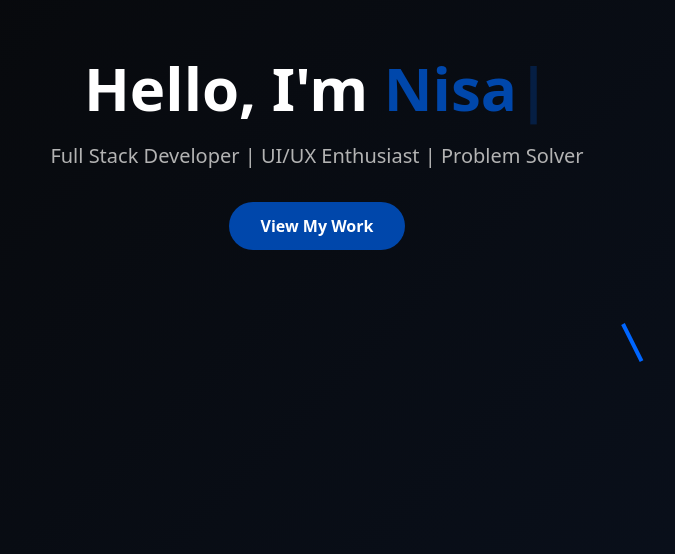
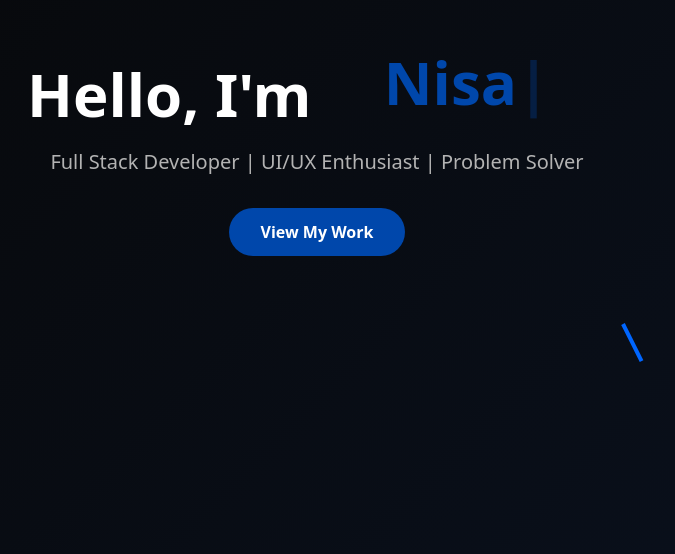
Before and after one commit to nisar7988/portfolio, a React (Vite) app: page / in a window 1280 px wide. Shown: the part 246-800 px from the top of the page, without its empty margins (323-998 px from the left). Built offline with nearby package versions, Linux system fonts and the light colour scheme.

Commit message:
responsevi fix

```diff
--- a/src/components/sections/Hero.jsx
+++ b/src/components/sections/Hero.jsx
@@ -45,12 +45,15 @@ const Hero = () => {
           className="text-6xl font-bold mb-6"
           style={{ color: Colors.text.primary }}
         >
-          Hello, I'm <span style={{ color: Colors.accent.blue }}>{text}</span>
-          <motion.span
-            animate={{ opacity: [0, 1, 0] }}
-            transition={{ duration: 0.8, repeat: Infinity }}
-            style={{ color: Colors.accent.blue }}
-          >|</motion.span>
+          Hello, I'm{" "}
+          <div className="inline-block min-w-[280px] h-[72px] align-bottom">
+            <span style={{ color: Colors.accent.blue }}>{text}</span>
+            <motion.span
+              animate={{ opacity: [0, 1, 0] }}
+              transition={{ duration: 0.8, repeat: Infinity }}
+              style={{ color: Colors.accent.blue }}
+            >|</motion.span>
+          </div>
         </motion.h1>
         <motion.p
           className="text-xl mb-8"
```
